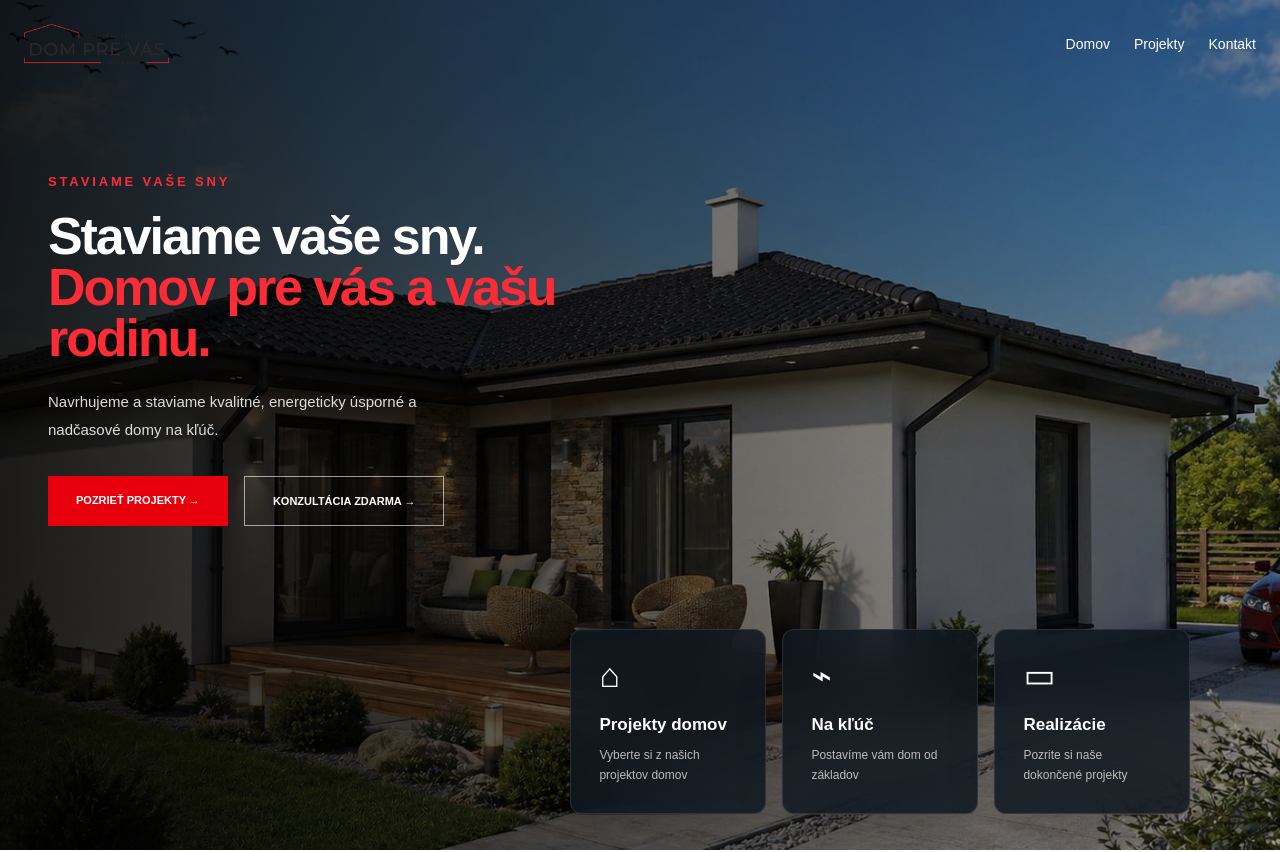
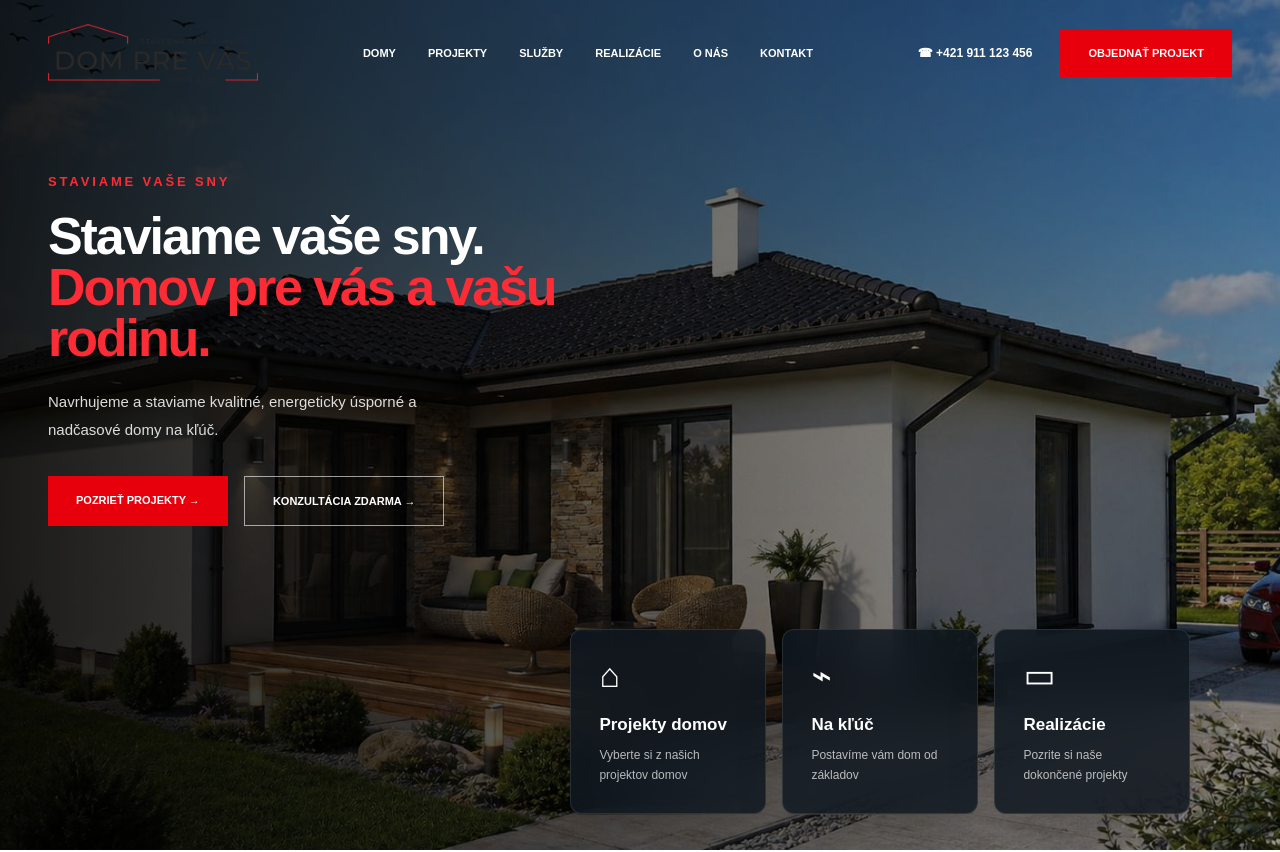
Before and after one commit to mgombr-dotcom/domprevas-next, a Next.js app: page / in a window 1280 px wide. Shown: the top 852 px of the page. Built offline with nearby package versions, Linux system fonts and the light colour scheme.

Commit message:
restore original global header design

```diff
--- a/app/components/Header.tsx
+++ b/app/components/Header.tsx
@@ -3,18 +3,30 @@ import Link from "next/link";
 export default function Header() {
   return (
     <header className="absolute left-0 top-0 z-50 w-full">
-      <div className="mx-auto flex max-w-[1400px] items-center justify-between px-6 py-6">
-
+      <div className="mx-auto flex max-w-[1540px] items-center justify-between px-12 py-6">
         <Link href="/">
-          <img src="/logo.png" className="h-10" />
+          <img src="/logo.png" alt="DOM PRE VÁS" className="h-[58px] w-auto" />
         </Link>
 
-        <nav className="flex gap-6 text-white text-sm">
-          <Link href="/">Domov</Link>
-          <Link href="/projekty/rodinny-dom-1">Projekty</Link>
+        <nav className="hidden items-center gap-8 text-[11px] font-black uppercase text-white lg:flex">
+          <Link href="/">Domy</Link>
+          <Link href="/#projekty">Projekty</Link>
+          <Link href="/#sluzby">Služby</Link>
+          <Link href="/#realizacie">Realizácie</Link>
+          <Link href="/#onas">O nás</Link>
           <Link href="/#kontakt">Kontakt</Link>
         </nav>
 
+        <div className="hidden items-center gap-7 text-white lg:flex">
+          <span className="text-[12px] font-semibold">☎ +421 911 123 456</span>
+
+          <Link
+            href="/#kontakt"
+            className="bg-red-600 px-7 py-4 text-[11px] font-black uppercase hover:bg-red-700"
+          >
+            Objednať projekt
+          </Link>
+        </div>
       </div>
     </header>
   );
```
